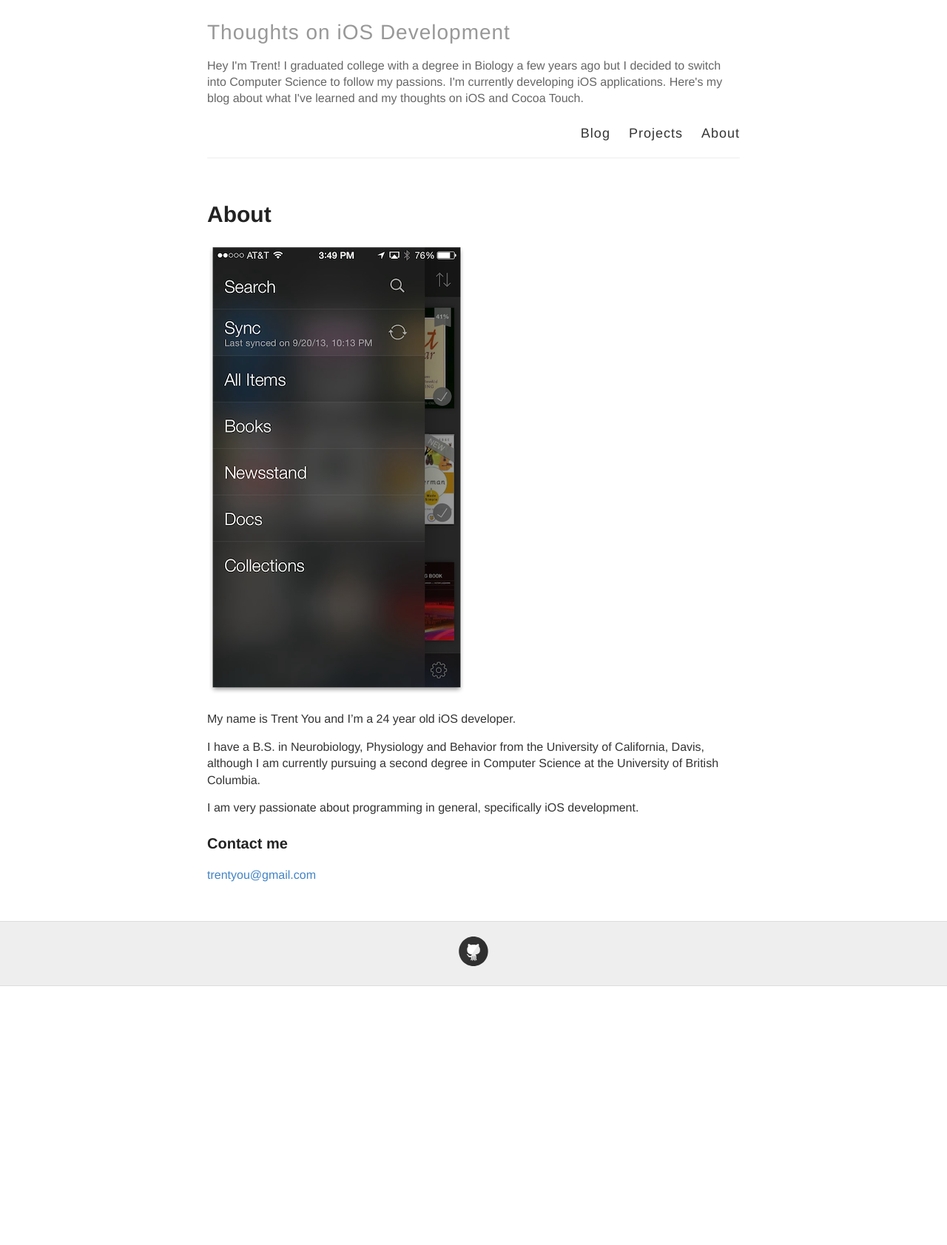
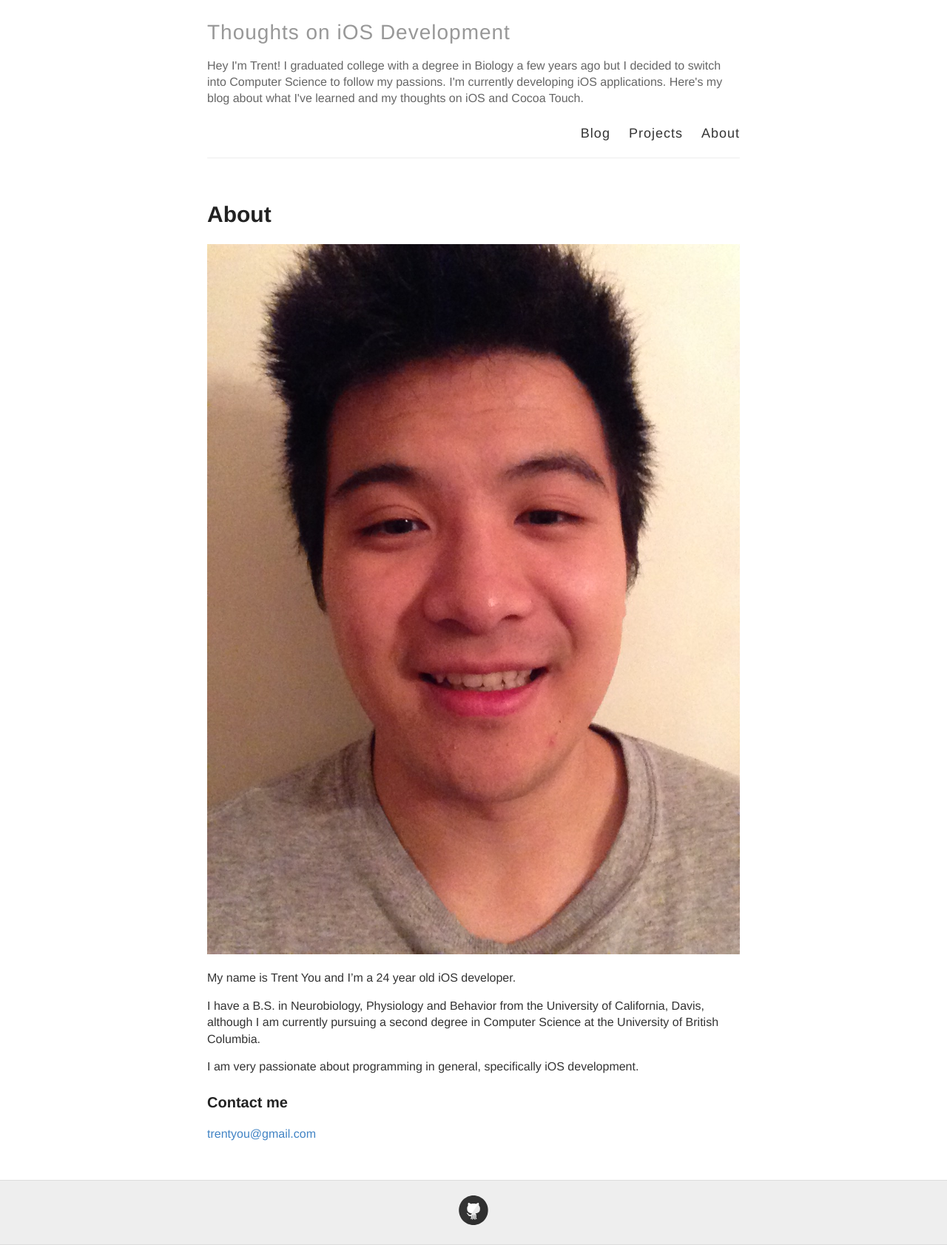
Before and after one commit to trentyou/trentyou.github.io, a Jekyll site: the page built from about.md, in a window 1280 px wide. Shown: the whole page at 74% size. Built offline with Jekyll 4.4.1, drawn with Linux system fonts in a browser that asks for light colours; before the commit the page ends 1333 px from its top, so only the background shows below that.

Commit message:
Updated about.md

```diff
--- a/about.md
+++ b/about.md
@@ -6,7 +6,7 @@ published: true
 ---
 
 
-![](/images/Kindle.png)
+![](/images/trentprofilepic.jpg)
 
 
 My name is Trent You and I'm a 24 year old iOS developer.
```
